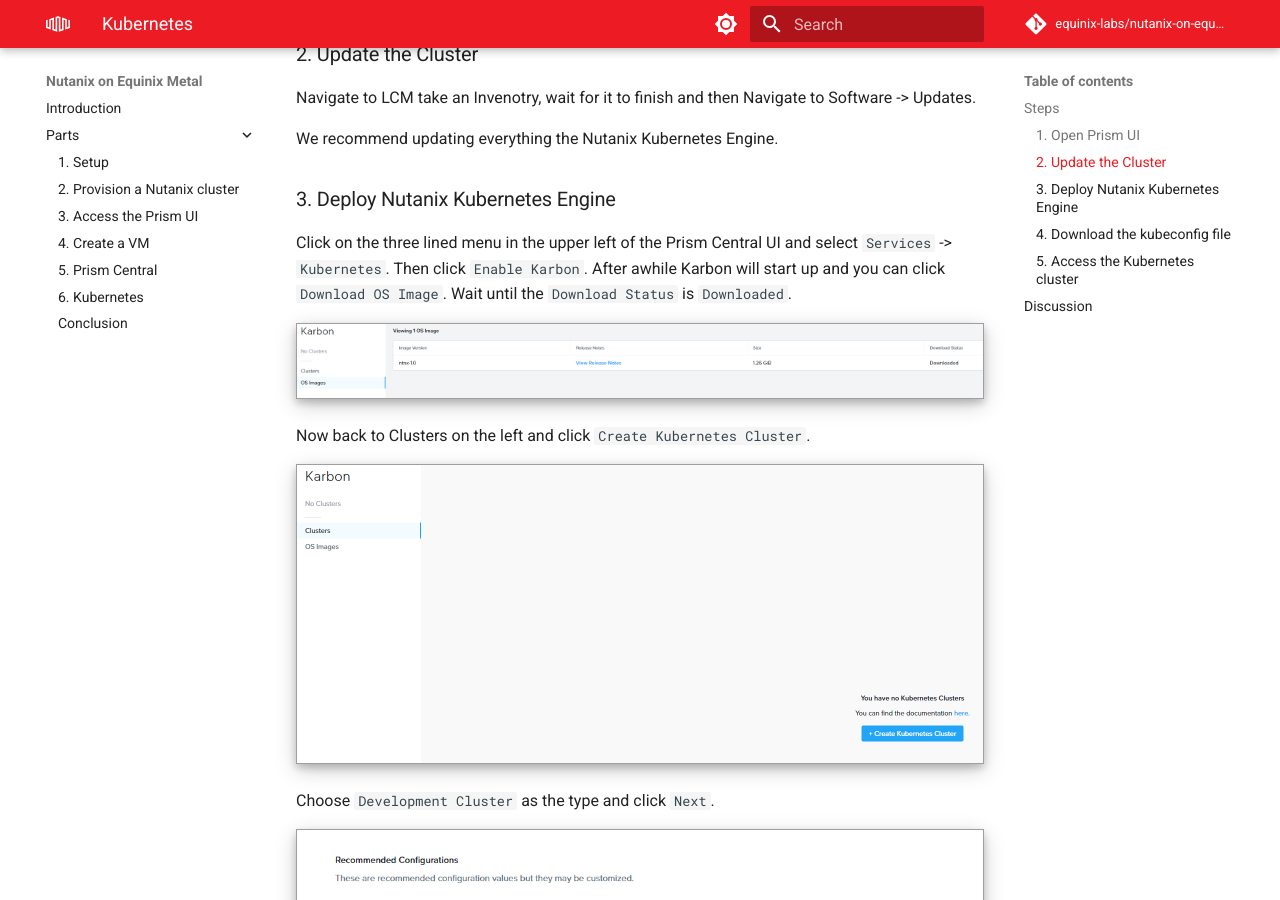
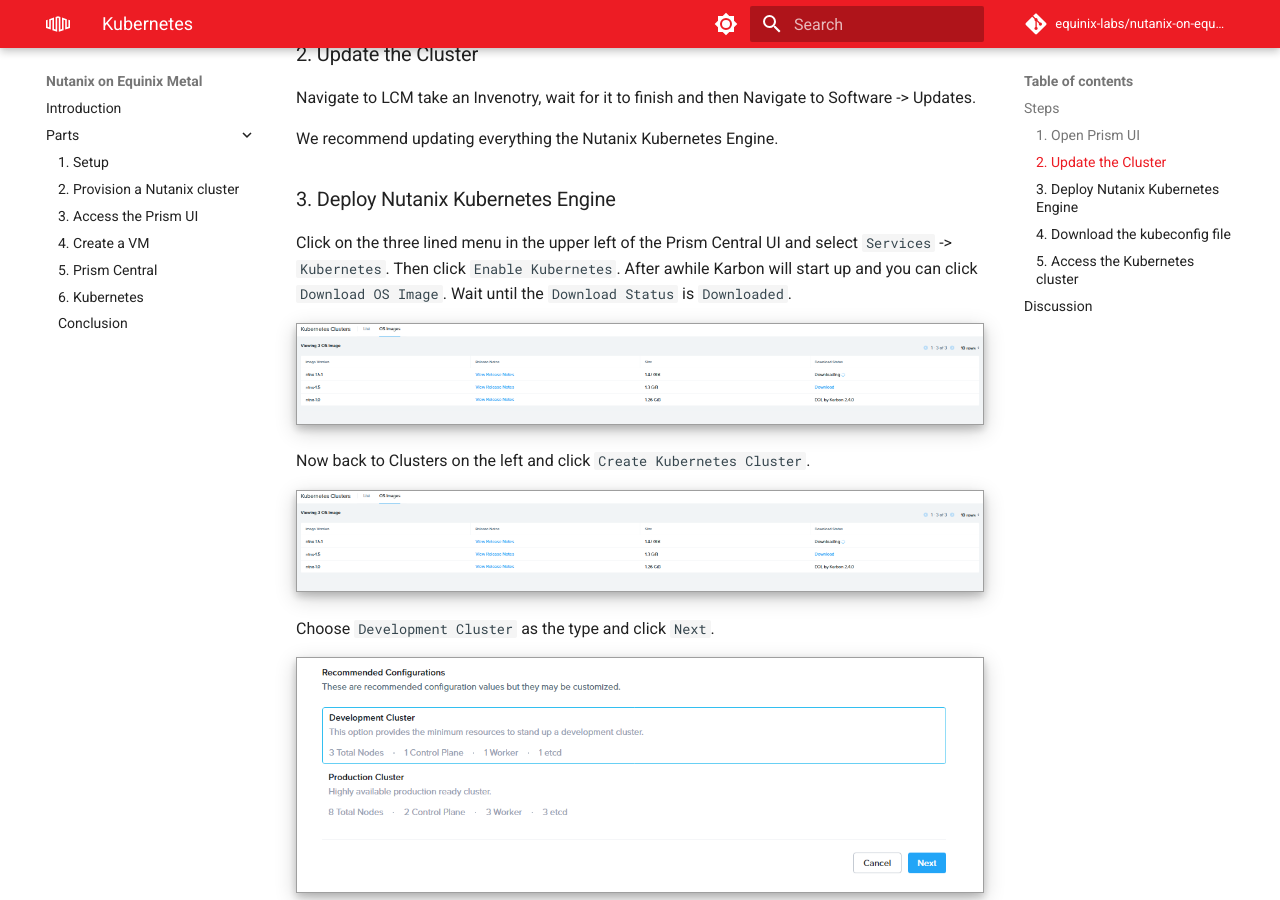
Before and after one commit to equinix-labs/equinix-labs-metal-nutanix-cluster, an MkDocs documentation site: the page built from docs/parts/kubernetes.md, in a window 1280 px wide and 900 px high, scrolled down 489 px. Built offline with MkDocs 1.6.1 and Material for MkDocs 9.7.7, drawn with Linux system fonts in a browser that asks for light colours; comment, search, counter and statistics services are not loaded; some of the changed text lies outside the part shown.

Commit message:
docs: update to nke from karbon, finish kubernetes docs pictures
Signed-off-by: Chris Privitere <23177737+cprivitere@users.noreply.github.com>

````diff
--- a/docs/parts/kubernetes.md
+++ b/docs/parts/kubernetes.md
@@ -18,17 +18,17 @@
 
 ### 3. Deploy Nutanix Kubernetes Engine
 
-Click on the three lined menu in the upper left of the Prism Central UI and select `Services` -> `Kubernetes`. Then click `Enable Karbon`. After awhile Karbon will start up and you can click `Download OS Image`. Wait until the `Download Status` is `Downloaded`.
+Click on the three lined menu in the upper left of the Prism Central UI and select `Services` -> `Kubernetes`. Then click `Enable Kubernetes`. After awhile Karbon will start up and you can click `Download OS Image`. Wait until the `Download Status` is `Downloaded`.
 
-![Karbon Download Status](../images/karbon-download-status.png)
+![Karbon Download Status](../images/nke-download-status.png)
 
 Now back to Clusters on the left and click `Create Kubernetes Cluster`.
 
-![Karbon Create Cluster](../images/karbon-create-cluster.png)
+![Karbon Create Cluster](../images/nke-create-cluster.png)
 
 Choose `Development Cluster` as the type and click `Next`.
 
-![Karbon Development Cluster](../images/karbon-development-cluster.png)
+![Karbon Development Cluster](../images/nke-development-cluster.png)
 
 Name it `k8s-demo` and click `Next`.
 
@@ -53,15 +53,13 @@
 Congrats, you now have a kubernetes cluster on your Nutanix cluster.
 Download the kuberconfig file via the browser:
 
-<screenshot>
+![Download Kubeconfig](../images/download-kubeconfig.png)
 
 Transfer it to your bastion host:
 
 ```sh
-scp kubeconfig -i $(terraform output -raw ssh_private_key) root@$(terraform output -raw bastion_public_ip):~/kubeconfig
+scp k8s-demo-kubectl.cfg -i $(terraform output -raw ssh_private_key) root@$(terraform output -raw bastion_public_ip):~/kubeconfig
 ```
-
-<screenshot>
 
 ### 5. Access the Kubernetes cluster
 
````
Also changed, not shown: docs/parts/prism-central.md (+5 -3 lines), docs/images/download-kubeconfig.png (added), docs/images/iscsi-ip.png, docs/images/k8s-demo-network-provider.png, docs/images/k8s-demo-resources.png, docs/images/k8s-demo-storage-class.png, docs/images/k8s-demo.png, docs/images/karbon-create-cluster.png (deleted), docs/images/karbon-development-cluster.png (deleted), docs/images/karbon-download-status.png (deleted), docs/images/nke-create-cluster.png (added), docs/images/nke-development-cluster.png (added), docs/images/nke-download-status.png (added).
